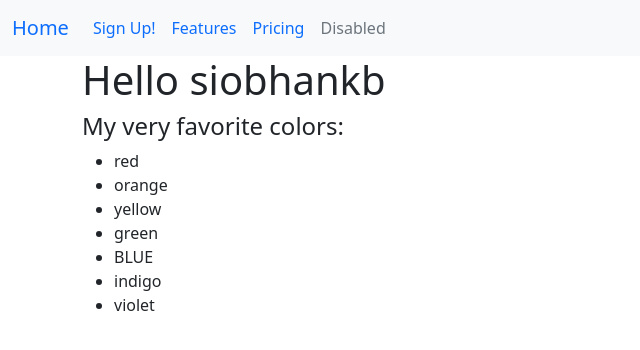
After one commit to siobhankb/kekambas-week6-flask-intro, a Flask app: page /index in a window 1280 px wide. The commit adds this page. Shown: the top 350 px of the page, without its empty margins (0-640 px from the left). Run offline with Flask 2, Linux system fonts and the light colour scheme; some libraries are stand-ins or nearby versions.

Commit message:
set base template and code blocks

```diff
--- a/run.py
+++ b/run.py
@@ -4,7 +4,7 @@ from flask import Flask, render_template
 # this points to module where app is running
 app = Flask(__name__)
 #tell what URL
-@app.route('/')
+@app.route('/index')
 def index():
     user = {
         'username': 'siobhankb',
@@ -13,9 +13,9 @@ def index():
     colors = ['red', 'orange', 'yellow', 'green', 'blue', 'indigo', 'violet']
     return render_template('index.html', user=user, colors=colors)
 
-@app.route("/test")
-def test():
-    return 'This is a test'
+@app.route("/signup")
+def signup():
+    return render_template('signup.html')
 
 # when you close the terminal, it doesn't save the app you've run
 # python has a package that will automatically
--- /dev/null
+++ b/templates/base.html
@@ -0,0 +1,56 @@
+<!-- This is a Base Template so every page has same formatting -->
+<!DOCTYPE html>
+<html lang="en">
+  <head>
+    <meta charset="UTF-8" />
+    <meta name="viewport" content="width=device-width, initial-scale=1.0" />
+    <meta http-equiv="X-UA-Compatible" content="ie=edge" />
+    <meta name="Description" content="Enter your description here" />
+    <link
+      rel="stylesheet"
+      href="https://cdnjs.cloudflare.com/ajax/libs/twitter-bootstrap/5.1.0/css/bootstrap.min.css"
+    />
+    <link
+      rel="stylesheet"
+      href="https://cdnjs.cloudflare.com/ajax/libs/font-awesome/5.15.4/css/all.min.css"
+    />
+    <link rel="stylesheet" href="assets/css/style.css" />
+    <title>{% block title %}{% endblock %}</title>
+  </head>
+  <body>
+<nav class="navbar navbar-expand-lg bg-light">
+  <div class="container-fluid">
+    <a class="navbar-brand" href="index.html">Home</a>
+    <button class="navbar-toggler" type="button" data-bs-toggle="collapse" data-bs-target="#navbarNav" aria-controls="navbarNav" aria-expanded="false" aria-label="Toggle navigation">
+      <span class="navbar-toggler-icon"></span>
+    </button>
+    <div class="collapse navbar-collapse" id="navbarNav">
+      <ul class="navbar-nav">
+        <li class="nav-item">
+          <a class="nav-link active" aria-current="page" href="page2.html">Sign Up!</a>
+        </li>
+        <li class="nav-item">
+          <a class="nav-link" href="#">Features</a>
+        </li>
+        <li class="nav-item">
+          <a class="nav-link" href="#">Pricing</a>
+        </li>
+        <li class="nav-item">
+          <a class="nav-link disabled">Disabled</a>
+        </li>
+      </ul>
+    </div>
+  </div>
+</nav>
+
+<!-- start new container -->
+<div class="container">
+    <!-- placeholder block for main content of page -->
+    {% block content %}
+    {% endblock %}
+</div>
+
+    <script src="https://cdnjs.cloudflare.com/ajax/libs/popper.js/2.9.2/umd/popper.min.js"></script>
+    <script src="https://cdnjs.cloudflare.com/ajax/libs/twitter-bootstrap/5.1.0/js/bootstrap.min.js"></script>
+  </body>
+</html>
--- a/templates/index.html
+++ b/templates/index.html
@@ -1,34 +1,15 @@
-# ! bcdn5
-<!DOCTYPE html>
-<html lang="en">
-  <head>
-    <meta charset="UTF-8" />
-    <meta name="viewport" content="width=device-width, initial-scale=1.0" />
-    <meta http-equiv="X-UA-Compatible" content="ie=edge" />
-    <meta name="Description" content="Enter your description here" />
-    <link
-      rel="stylesheet"
-      href="https://cdnjs.cloudflare.com/ajax/libs/twitter-bootstrap/5.1.0/css/bootstrap.min.css"
-    />
-    <link
-      rel="stylesheet"
-      href="https://cdnjs.cloudflare.com/ajax/libs/font-awesome/5.15.4/css/all.min.css"
-    />
-    <link rel="stylesheet" href="assets/css/style.css" />
-    <title>Lookie here</title>
-  </head>
-  <body>
-    <h1 class="bg-primary">Hello {{ user.username }}</h1>
+{% extends 'base.html' %}
+
+{% block title %} Kekambas Blog | Home {% endblock %}
+
+{% block content %}
+    <h1>Hello {{ user.username }}</h1>
     <h4>My very favorite colors:</h4>
     <ul>
       {% for color in colors %} {% if color == 'blue' %}
       <li>{{ color.upper() }}</li>
       {% else %}
       <li>{{ color }}</li>
-      {% endfor %}
+      {% endif %} {% endfor %}
     </ul>
-
-    <script src="https://cdnjs.cloudflare.com/ajax/libs/popper.js/2.9.2/umd/popper.min.js"></script>
-    <script src="https://cdnjs.cloudflare.com/ajax/libs/twitter-bootstrap/5.1.0/js/bootstrap.min.js"></script>
-  </body>
-</html>
+{% endblock %}
```
Also changed, not shown: templates/_base_template.html (added, +17 -0 lines), templates/signup.html (added, +12 -0 lines).
